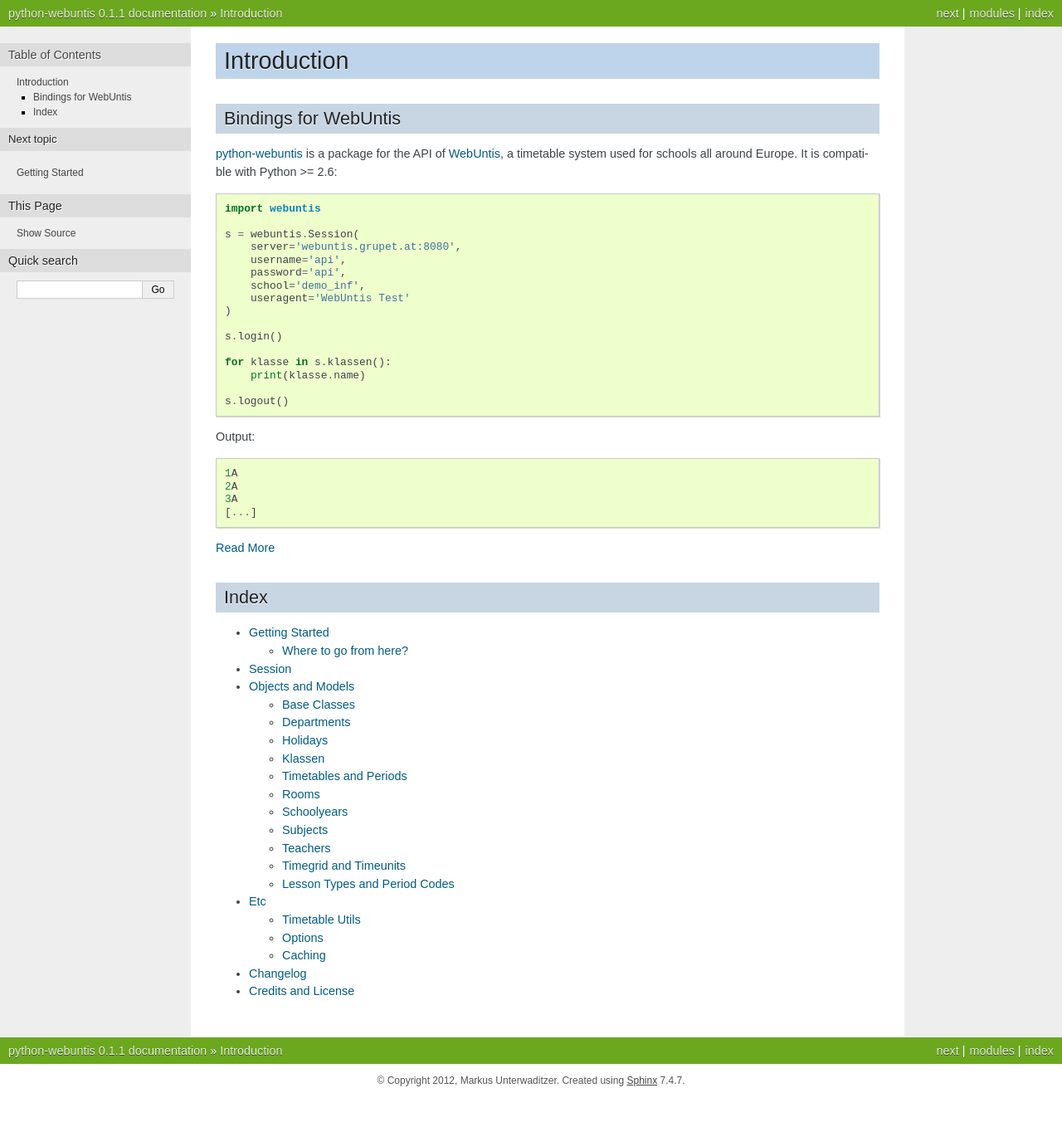
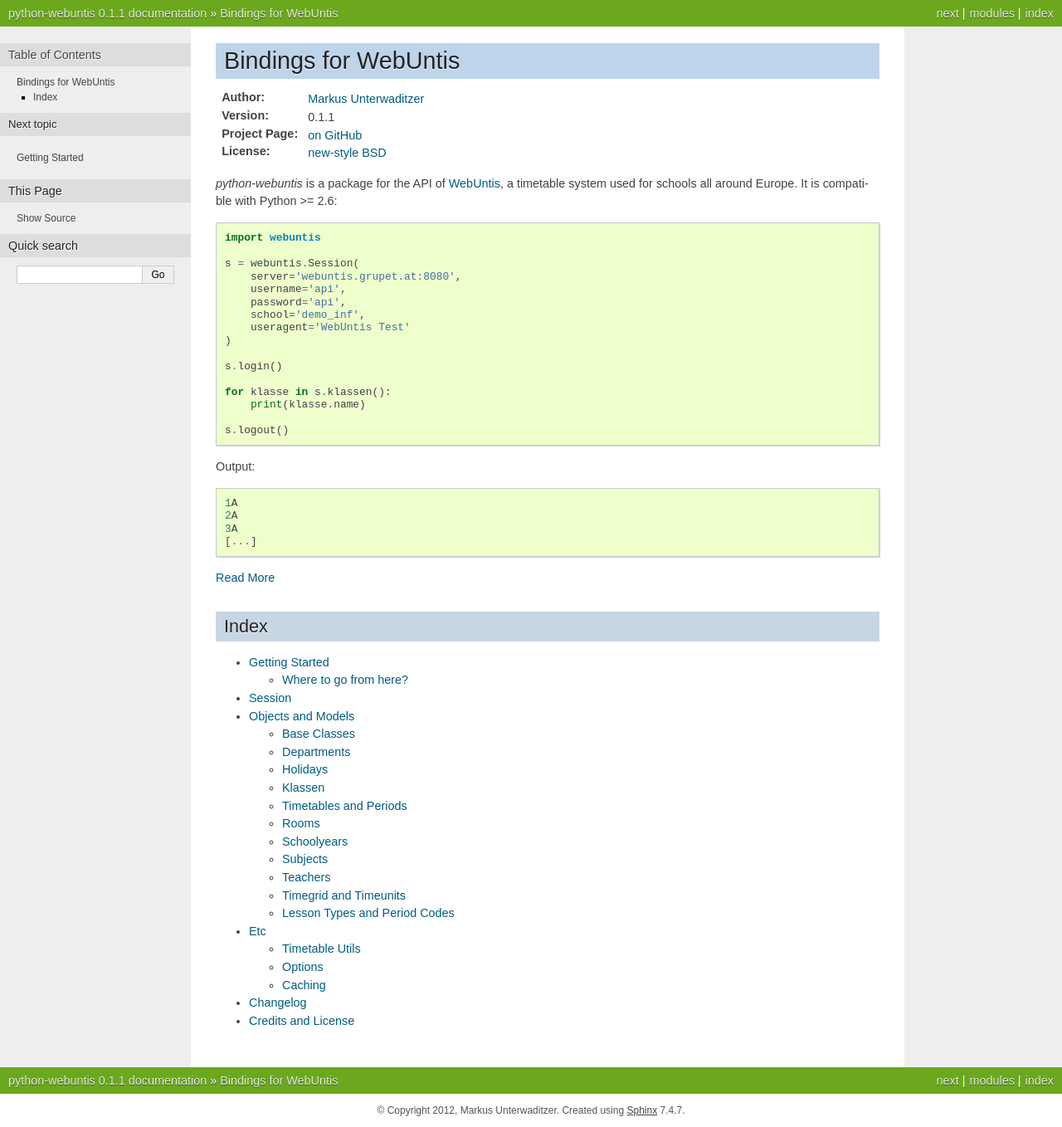
Before and after one commit to python-webuntis/python-webuntis, a Sphinx documentation site: the page built from docs/index.rst, in a window 1280 px wide. Shown: the whole page at 83% size. Built offline with Sphinx 7.4.7, drawn with Linux system fonts in a browser that asks for light colours; before the commit the page ends 1322 px from its top, so only the background shows below that.

Commit message:
Heading on the intro looks better like that.

```diff
--- a/docs/index.rst
+++ b/docs/index.rst
@@ -1,11 +1,13 @@
-============
-Introduction
-============
-
+=====================
 Bindings for WebUntis
 =====================
 
-`python-webuntis <https://github.com/untitaker/python-webuntis>`_ is a package for the API of `WebUntis <http://www.grupet.at>`_, a timetable system used for schools all around Europe. It is compatible with Python >= 2.6::
+:Author: `Markus Unterwaditzer <http://unterwaditzer.net>`_
+:Version: |release|
+:Project Page: `on GitHub <https://github.com/untitaker/python-webuntis>`_
+:License: :doc:`new-style BSD <license>`
+
+`python-webuntis` is a package for the API of `WebUntis <http://www.grupet.at>`_, a timetable system used for schools all around Europe. It is compatible with Python >= 2.6::
 
     import webuntis
 
--- a/docs/quickstart.rst
+++ b/docs/quickstart.rst
@@ -14,7 +14,7 @@
 
     pip install webuntis
 
-Here's the example from the :doc:`index` again::
+Here's the example from the :doc:`Intro <index>` again::
 
     import webuntis
 
```
